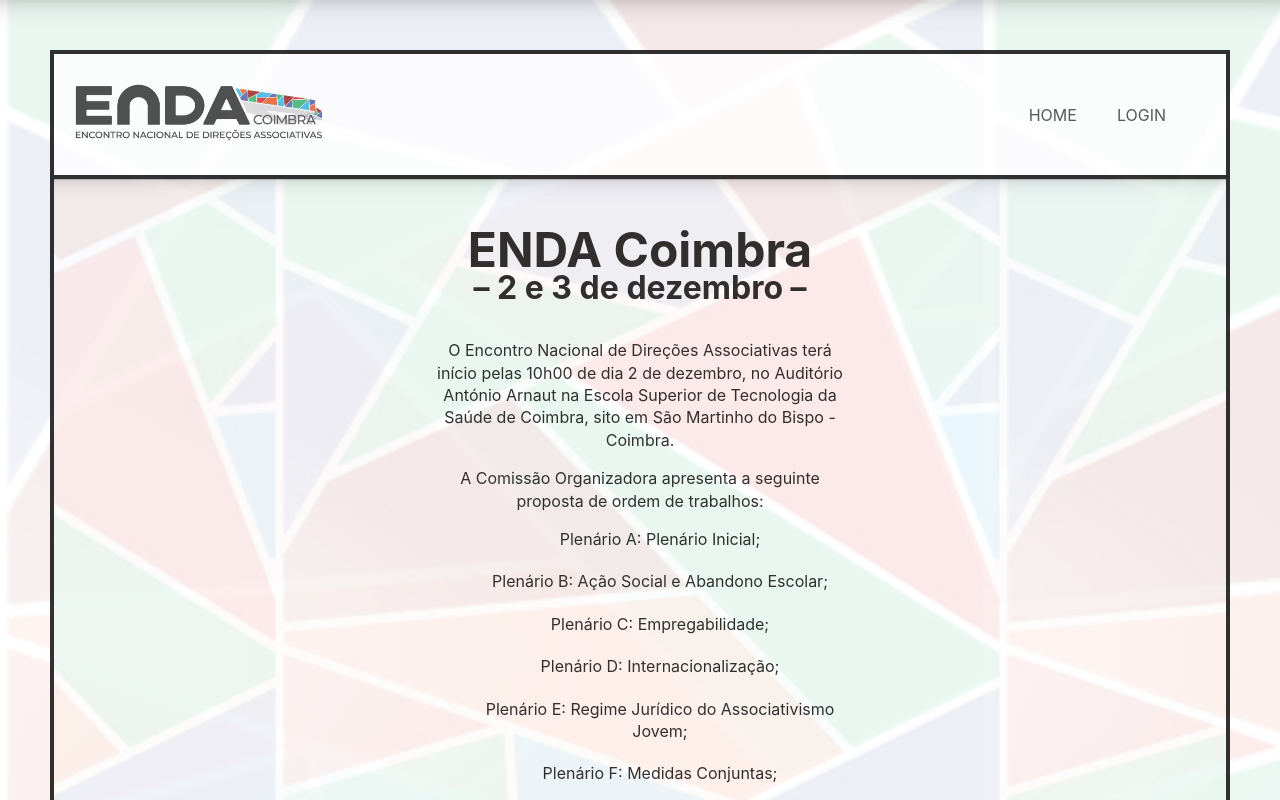
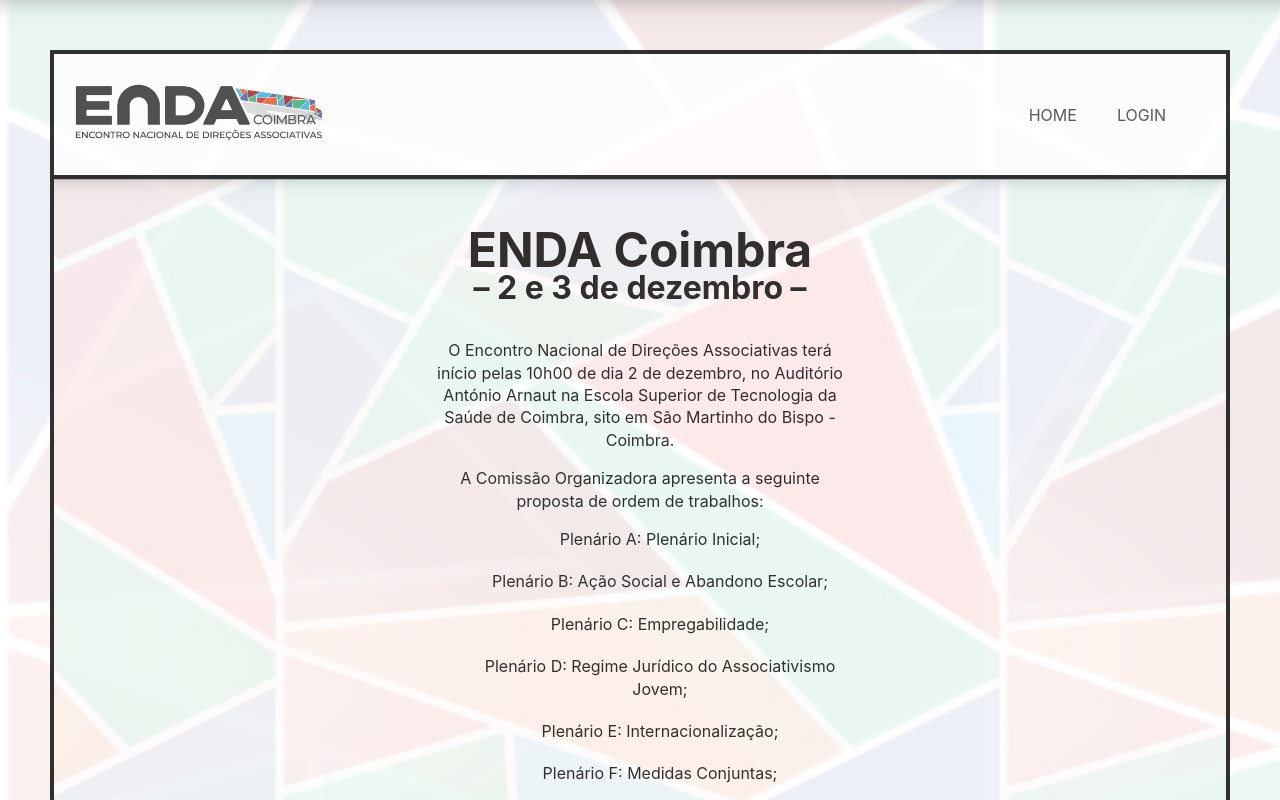
Before and after one commit to xYangWolfx/endasite, a React (Create React App) app: page / in a window 1280 px wide. Shown: the top 800 px of the page. Built offline with nearby package versions, Linux system fonts and the light colour scheme.

Commit message:
change plenarios order

```diff
--- a/src/components/Home.js
+++ b/src/components/Home.js
@@ -25,8 +25,8 @@ function Home({ loggedInUser, handleLogout }) {
             <li>Plenário A: Plenário Inicial;</li>
             <li>Plenário B: Ação Social e Abandono Escolar;</li>
             <li>Plenário C: Empregabilidade;</li>
-            <li>Plenário D: Internacionalização;</li>
-            <li>Plenário E: Regime Jurídico do Associativismo Jovem;</li>
+            <li>Plenário D: Regime Jurídico do Associativismo Jovem;</li>
+            <li>Plenário E: Internacionalização;</li>
             <li>Plenário F: Medidas Conjuntas;</li>
             <li>Plenário G: Plenário Final.</li>
           </ul>
--- a/src/components/Plenarios.js
+++ b/src/components/Plenarios.js
@@ -7,8 +7,8 @@ const plenarioNames = {
   plenarioA: "Plenário A: Plenário Inicial",
   plenarioB: "Plenário B: Ação Social e Abandono Escolar",
   plenarioC: "Plenário C: Empregabilidade",
-  plenarioD: "Plenário D: Internacionalização",
-  plenarioE: "Plenário E: Regime Jurídico do Associativismo Jovem",
+  plenarioD: "Plenário D: Regime Jurídico do Associativismo Jovem",
+  plenarioE: "Plenário E: Internacionalização",
   plenarioF: "Plenário F: Medidas Conjuntas",
   plenarioG: "Plenário G: Plenário Final",
 };
```
